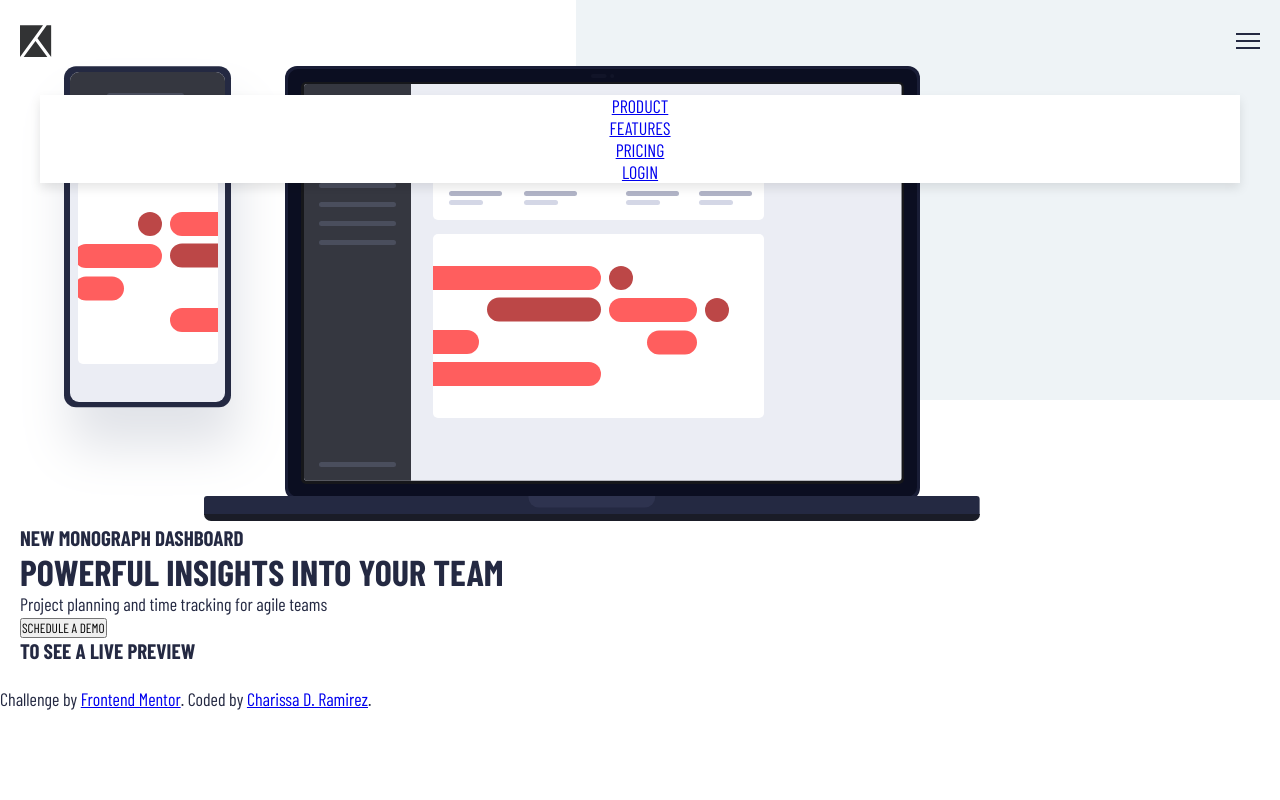
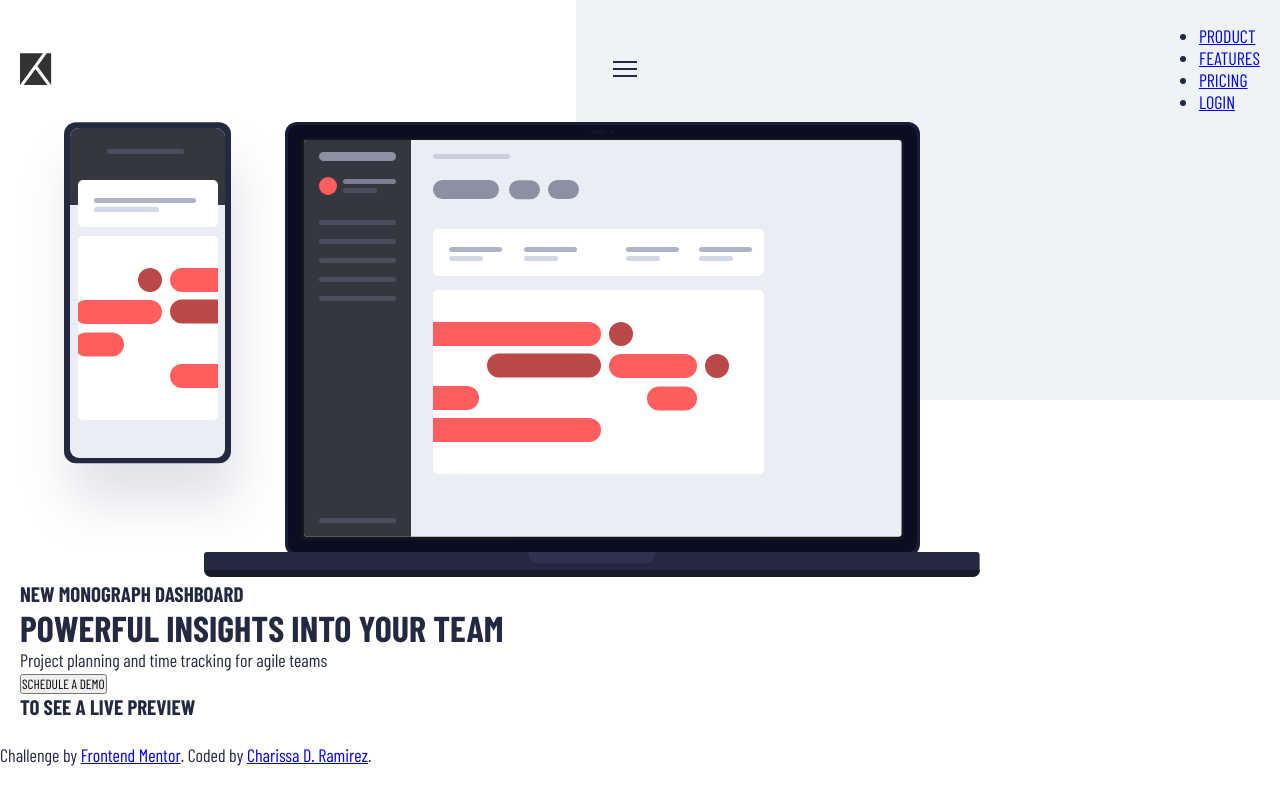
Before and after one commit to chawissa/project-tracking, a plain HTML site: page index.html in a window 1280 px wide. Drawn offline with nearby package versions, Linux system fonts and the light colour scheme.

Commit message:
Adding js

```diff
--- a/index.html
+++ b/index.html
@@ -22,7 +22,7 @@
   </head>
   <body>
     <div class="container">
-      <nav>
+      <nav class="user-nav">
         <img src="images/logo.svg" class="logo" alt="logo" />
         <img
           src="images/icon-hamburger.svg"
@@ -30,7 +30,7 @@
           alt="menu icon"
         />
 
-        <ul class="main-nav nav--mobile">
+        <ul class="main-nav">
           <li><a href="#">Product</a></li>
           <li><a href="#">Features</a></li>
           <li><a href="#">Pricing</a></li>
--- a/src/index.js
+++ b/src/index.js
@@ -0,0 +1,8 @@
+"use strict";
+
+const menuButton = document.querySelector(".menu--mobile");
+const stickyNav = document.querySelector(".user-nav");
+
+menuButton.addEventListener("click", () => {
+  stickyNav.addClass("nav--mobile");
+});
--- a/src/style.css
+++ b/src/style.css
@@ -71,7 +71,7 @@ nav {
   z-index: 1;
 }
 
-.main-nav {
+.nav--mobile .main-nav {
   list-style: none;
   text-align: center;
 }
```
